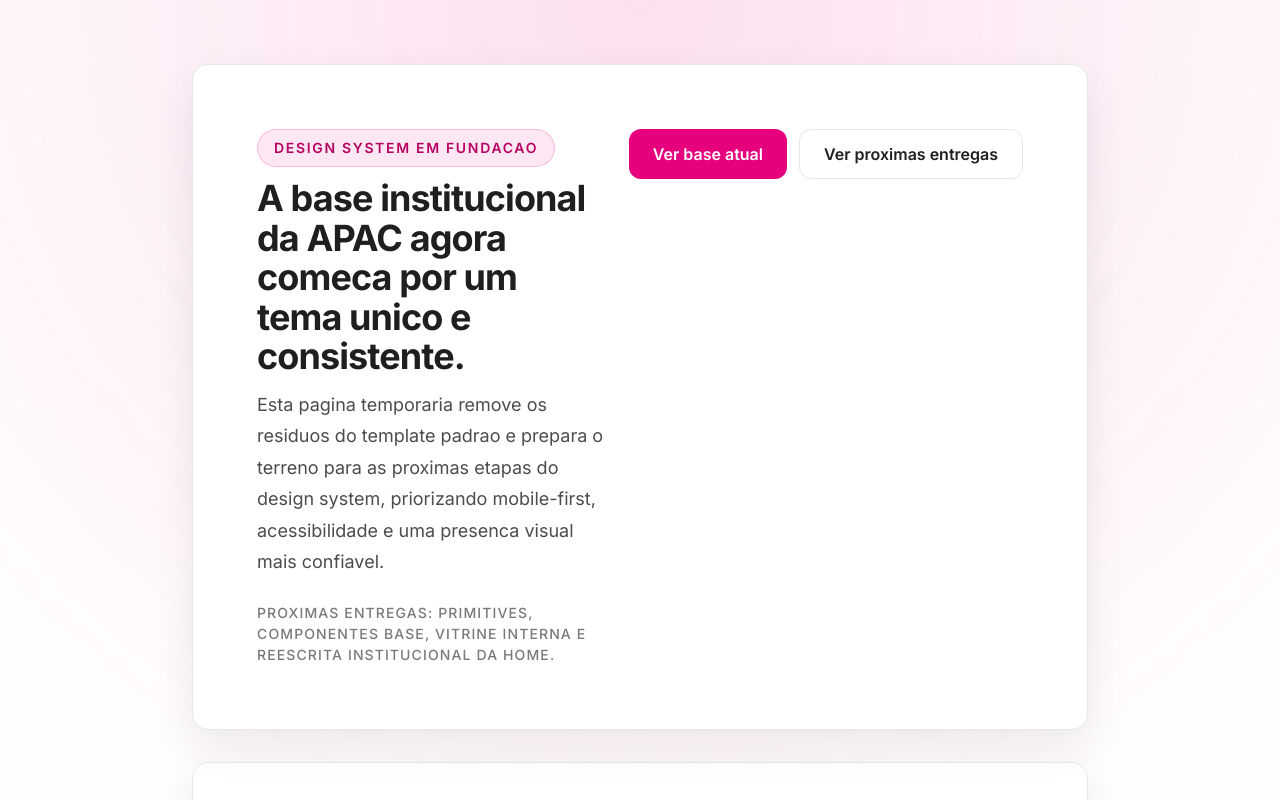
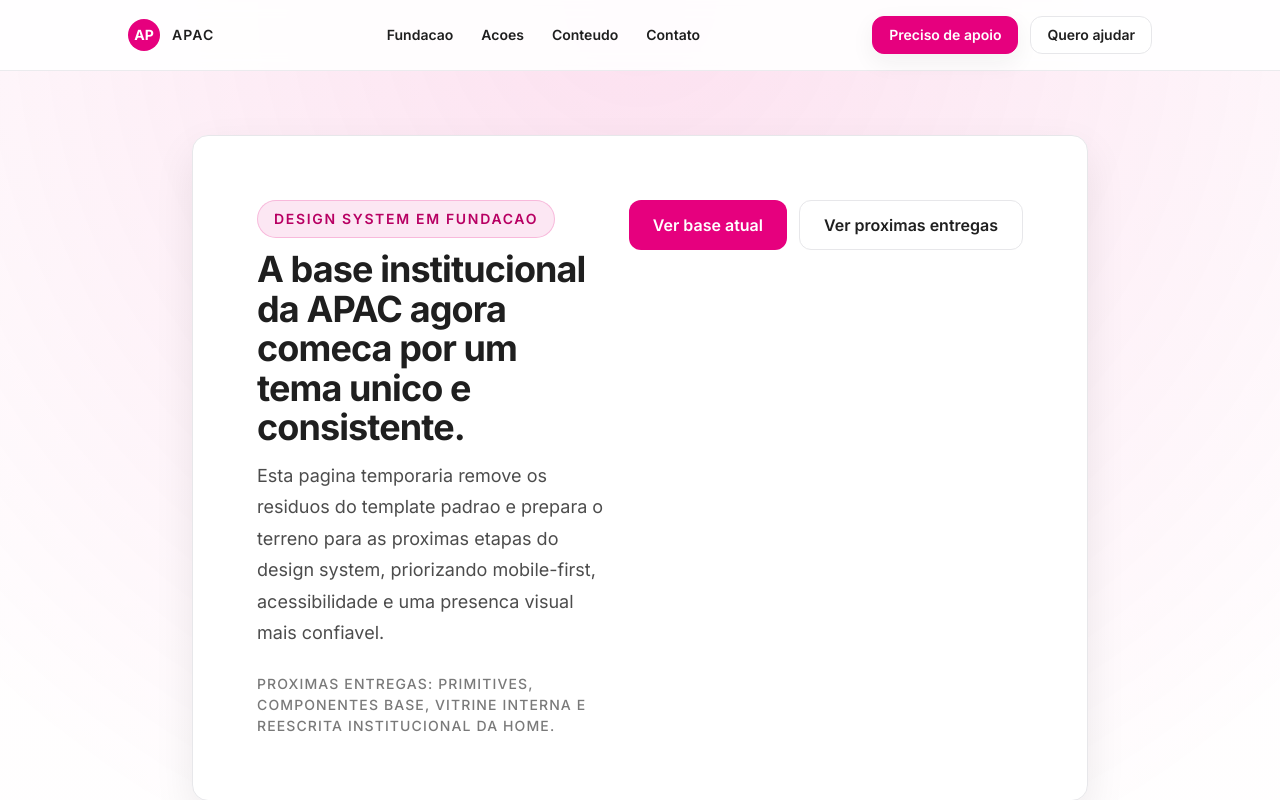
Before and after one commit to caiohbfurtado/apac-web, a Next.js app: page / in a window 1280 px wide. Shown: the top 800 px of the page. Built offline with nearby package versions, Linux system fonts and the light colour scheme.

Commit message:
feat: implement institutional navigation components (HeaderNav, HeaderNavMobileMenu) with tests, update DESIGN.md and task documentation

```diff
--- a/app/layout.tsx
+++ b/app/layout.tsx
@@ -53,7 +53,7 @@
       lang="pt-BR"
       className={`${brandSans.variable} ${brandDisplay.variable} ${brandMono.variable} h-full bg-canvas text-ink antialiased`}
     >
-      <body className="min-h-full font-sans text-base leading-7">
+      <body suppressHydrationWarning className="min-h-full font-sans text-base leading-7">
         <div className="flex min-h-full flex-col">{children}</div>
       </body>
     </html>
--- a/app/page.tsx
+++ b/app/page.tsx
@@ -1,4 +1,4 @@
-import { Container, Section, Stack } from "@/components/layout";
+import { Container, HeaderNav, Section, Stack } from "@/components/layout";
 import {
   Badge,
   Card,
@@ -14,8 +14,10 @@
 
 export default function Home() {
   return (
-    <Container as="main" className="py-16" size="content" gutter="md">
-      <Stack gap="lg">
+    <main>
+      <HeaderNav />
+      <Container className="py-16" size="content" gutter="md">
+        <Stack gap="lg">
         <Section
           id="fundacao"
           className="animate-fade-in-up"
@@ -313,7 +315,7 @@
           </Stack>
         </Section>
         <Section
-          id="playground-formularios"
+          id="quero-ajudar"
           heading={
             <Stack gap="sm">
               <Heading as="h2" size="lg">
@@ -326,7 +328,7 @@
           }
         >
           <Stack gap="lg">
-            <div className="grid gap-6 sm:grid-cols-2">
+            <div id="preciso-apoio" className="grid gap-6 sm:grid-cols-2">
               <Field
                 label="Nome completo"
                 hint="Use o mesmo nome do documento para agilizar o atendimento."
@@ -362,7 +364,8 @@
             </Field>
           </Stack>
         </Section>
-      </Stack>
-    </Container>
+        </Stack>
+      </Container>
+    </main>
   );
 }
--- /dev/null
+++ b/components/layout/HeaderNav.tsx
@@ -0,0 +1,73 @@
+import { PrimaryButton, SecondaryButton } from "@/components/ui";
+import { HeaderNavMobileMenu } from "./HeaderNavMobileMenu";
+
+type NavItem = {
+  href: string;
+  label: string;
+};
+
+type HeaderNavCta = {
+  href: string;
+  label: string;
+  variant: "primary" | "secondary";
+};
+
+const defaultNavItems = [
+  { href: "#fundacao", label: "Fundacao" },
+  { href: "#playground-botoes", label: "Acoes" },
+  { href: "#playground-badges-cards", label: "Conteudo" },
+  { href: "#quero-ajudar", label: "Contato" },
+] as const satisfies NavItem[];
+
+const defaultCtas = [
+  { href: "#preciso-apoio", label: "Preciso de apoio", variant: "primary" },
+  { href: "#quero-ajudar", label: "Quero ajudar", variant: "secondary" },
+] as const satisfies HeaderNavCta[];
+
+export type HeaderNavProps = {
+  items?: NavItem[];
+  ctas?: HeaderNavCta[];
+};
+
+export function HeaderNav({ items = [...defaultNavItems], ctas = [...defaultCtas] }: HeaderNavProps) {
+  return (
+    <header className="sticky top-0 z-20 border-b border-line/80 bg-surface/90 backdrop-blur-sm">
+      <div className="mx-auto flex w-full max-w-6xl items-center justify-between gap-4 px-6 py-4 sm:px-10 lg:px-16">
+        <a href="#fundacao" className="inline-flex items-center gap-3 rounded-sm">
+          <span className="inline-flex h-8 w-8 items-center justify-center rounded-pill bg-brand text-sm font-bold text-surface">
+            AP
+          </span>
+          <span className="text-sm font-semibold tracking-[0.08em] text-ink uppercase">APAC</span>
+        </a>
+
+        <nav aria-label="Principal" className="hidden items-center gap-7 md:flex">
+          {items.map((item) => (
+            <a
+              key={item.href}
+              href={item.href}
+              className="rounded-sm text-sm font-semibold text-ink underline-offset-4 transition hover:text-brand-strong hover:underline"
+            >
+              {item.label}
+            </a>
+          ))}
+        </nav>
+
+        <div className="hidden items-center gap-3 md:flex">
+          {ctas.map((cta) =>
+            cta.variant === "primary" ? (
+              <PrimaryButton key={cta.href} href={cta.href} size="sm">
+                {cta.label}
+              </PrimaryButton>
+            ) : (
+              <SecondaryButton key={cta.href} href={cta.href} size="sm">
+                {cta.label}
+              </SecondaryButton>
+            ),
+          )}
+        </div>
+
+        <HeaderNavMobileMenu items={items} ctas={ctas} />
+      </div>
+    </header>
+  );
+}
--- /dev/null
+++ b/components/layout/HeaderNavMobileMenu.tsx
@@ -0,0 +1,83 @@
+"use client";
+
+import { useId, useRef, useState } from "react";
+import { PrimaryButton, SecondaryButton } from "@/components/ui";
+import { cn } from "@/lib/cn";
+
+type NavItem = {
+  href: string;
+  label: string;
+};
+
+type HeaderNavMobileMenuProps = {
+  items: NavItem[];
+  ctas: {
+    href: string;
+    label: string;
+    variant: "primary" | "secondary";
+  }[];
+};
+
+export function HeaderNavMobileMenu({ items, ctas }: HeaderNavMobileMenuProps) {
+  const [open, setOpen] = useState(false);
+  const menuId = useId();
+  const toggleRef = useRef<HTMLButtonElement>(null);
+
+  return (
+    <div className="md:hidden">
+      <button
+        type="button"
+        aria-expanded={open}
+        aria-controls={menuId}
+        aria-label={open ? "Fechar menu principal" : "Abrir menu principal"}
+        className="inline-flex min-h-11 items-center justify-center rounded-button border border-line bg-surface px-4 py-2 text-sm font-semibold text-ink shadow-soft transition hover:border-brand/40 hover:bg-brand-soft/35"
+        ref={toggleRef}
+        onClick={() => setOpen((previous) => !previous)}
+      >
+        {open ? "Fechar" : "Menu"}
+      </button>
+      <div
+        id={menuId}
+        hidden={!open}
+        aria-hidden={!open}
+        onKeyDown={(event) => {
+          if (event.key === "Escape") {
+            event.preventDefault();
+            setOpen(false);
+            toggleRef.current?.focus();
+          }
+        }}
+        className={cn(
+          "mt-4 overflow-hidden rounded-surface border border-line bg-surface px-4 py-5 shadow-card transition duration-200 ease-[var(--ease-standard)]",
+          open ? "max-h-96 opacity-100" : "pointer-events-none max-h-0 opacity-0",
+        )}
+      >
+        <div className="flex flex-col gap-3">
+          {items.map((item) => (
+            <a
+              key={item.href}
+              href={item.href}
+              className="rounded-sm px-1 py-2 text-sm font-semibold text-ink underline-offset-4 hover:text-brand-strong hover:underline"
+              onClick={() => setOpen(false)}
+            >
+              {item.label}
+            </a>
+          ))}
+          <div className="mt-2 flex flex-col gap-3 border-t border-line pt-4">
+            {ctas.map((cta) =>
+              cta.variant === "primary" ? (
+                <PrimaryButton key={cta.href} href={cta.href} size="sm">
+                  {cta.label}
+                </PrimaryButton>
+              ) : (
+                <SecondaryButton key={cta.href} href={cta.href} size="sm">
+                  {cta.label}
+                </SecondaryButton>
+              ),
+            )}
+          </div>
+        </div>
+      </div>
+    </div>
+  );
+}
--- a/components/layout/index.ts
+++ b/components/layout/index.ts
@@ -1,4 +1,5 @@
 export { Container } from "./Container";
+export { HeaderNav } from "./HeaderNav";
 export type { ContainerProps } from "./Container";
 export { Section } from "./Section";
 export type { SectionProps } from "./Section";
--- a/tasks/prd-design-system/8_task.md
+++ b/tasks/prd-design-system/8_task.md
@@ -26,11 +26,11 @@
 
 ## Subtarefas
 
-- [ ] 8.1 Implementar estrutura desktop da navegação institucional.
-- [ ] 8.2 Implementar a versão mobile com interação acessível.
-- [ ] 8.3 Validar landmarks, tab order e estados de foco.
-- [ ] 8.4 Adicionar playground na home com `HeaderNav` em contexto real.
-- [ ] 8.5 Escrever testes de composição e interação do menu mobile, se houver client-side.
+- [x] 8.1 Implementar estrutura desktop da navegação institucional.
+- [x] 8.2 Implementar a versão mobile com interação acessível.
+- [x] 8.3 Validar landmarks, tab order e estados de foco.
+- [x] 8.4 Adicionar playground na home com `HeaderNav` em contexto real.
+- [x] 8.5 Escrever testes de composição e interação do menu mobile, se houver client-side.
 
 ## Detalhes de Implementação
 
@@ -49,9 +49,9 @@
 
 ## Testes da Tarefa
 
-- [ ] Validação com `npm run lint`
-- [ ] Validação com `npm run build`
-- [ ] Testes de componente ou composição, se aplicável
+- [x] Validação com `npm run lint`
+- [x] Validação com `npm run build`
+- [x] Testes de componente ou composição, se aplicável
 - [ ] Testes E2E (se aplicável)
 
 <critical>SEMPRE CRIE E EXECUTE OS TESTES DA TAREFA ANTES DE CONSIDERÁ-LA FINALIZADA</critical>
--- a/tasks/prd-design-system/tasks.md
+++ b/tasks/prd-design-system/tasks.md
@@ -9,7 +9,7 @@
 - [x] 5.0 Realinhar base visual e tokens ao novo padrão
 - [x] 6.0 Criar componentes de apoio visual
 - [x] 7.0 Criar componentes de formulário
-- [ ] 8.0 Criar componentes de navegação institucional
+- [x] 8.0 Criar componentes de navegação institucional
 - [ ] 9.0 Criar rodapé institucional
 - [ ] 10.0 Montar a página de showcase do design system
 - [ ] 11.0 Reescrever a home usando o design system
```
Also changed, not shown: 2 other files (tests, documents, lock files or other folders).
